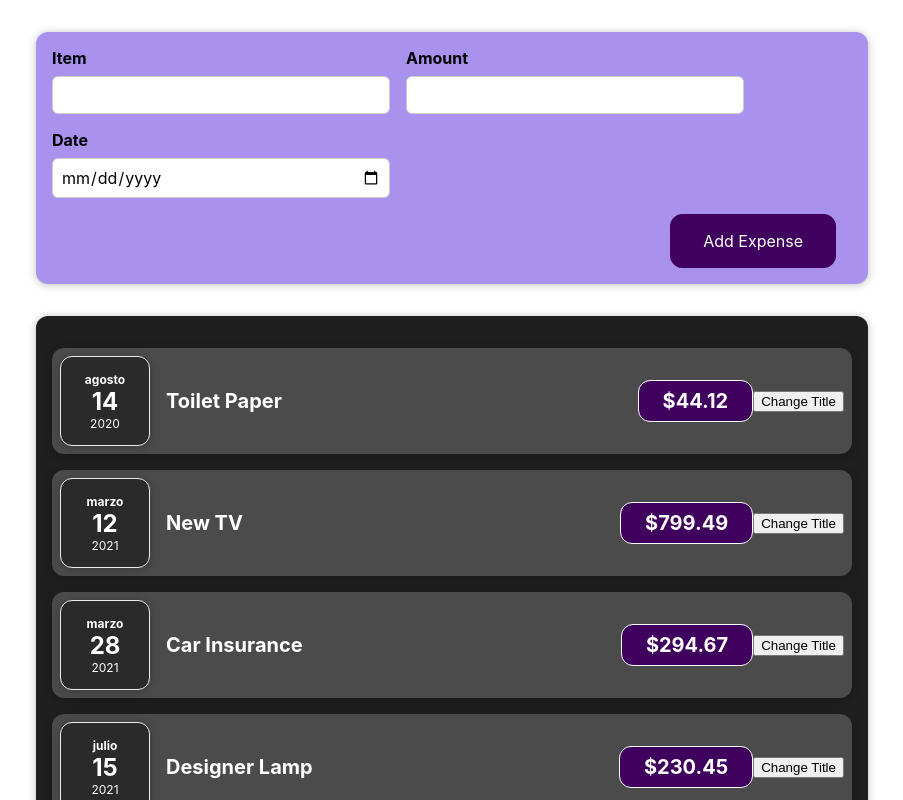
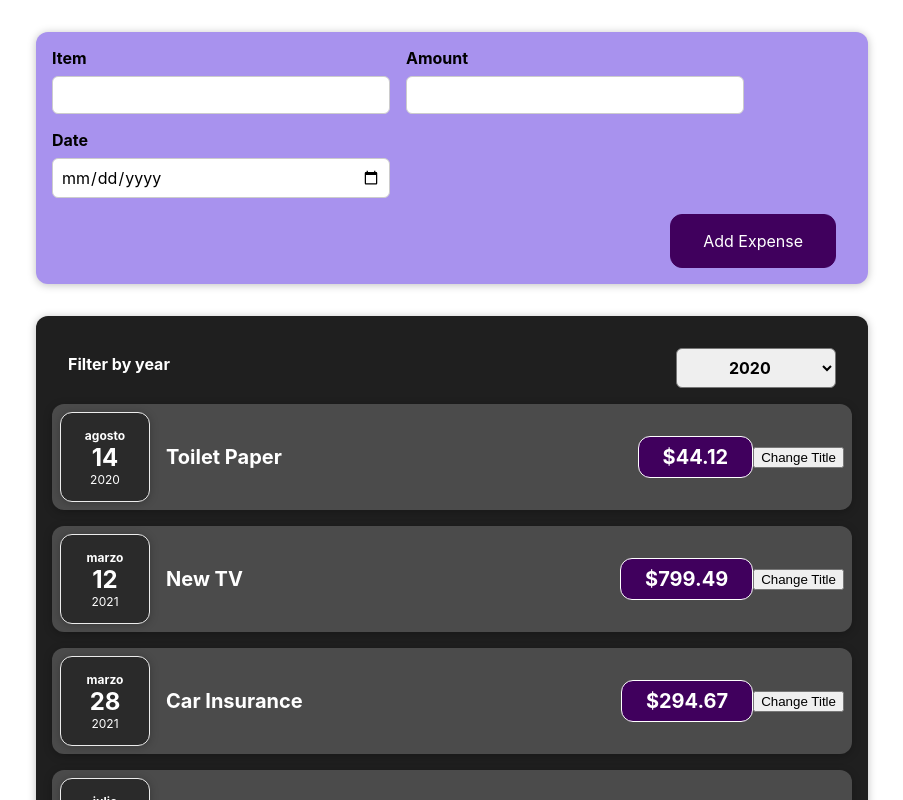
Before and after one commit to ifirestone/expenses-demo, a React (Create React App) app: page / in a window 1280 px wide. Shown: the top 800 px of the page, without its empty margins (188-1091 px from the left). Built offline with nearby package versions, Linux system fonts and the light colour scheme.

Commit message:
Passing data UP to Parent

```diff
--- a/src/components/expenses/Expenses.js
+++ b/src/components/expenses/Expenses.js
@@ -1,10 +1,19 @@
 import "./Expenses.css";
 import ExpenseItem from "./ExpenseItem";
+import ExpensesFilter from "./ExpensesFilter";
+import { useState } from "react";
 import Card from "../layouts/Card";
 
 const Expenses = (props) => {
+  const [year, setYear] = useState("2020");
+
+  const filterChangeHandler = (selectedYear) => {
+    setYear(selectedYear);
+  };
+
   return (
     <Card className="expenses">
+      <ExpensesFilter selected={year} onChangeFilter={filterChangeHandler} />
       <ExpenseItem
         title={props.items[0].title}
         amount={props.items[0].amount}
--- /dev/null
+++ b/src/components/expenses/ExpensesFilter.css
@@ -0,0 +1,24 @@
+.expenses-filter {
+  color: white;
+  padding: 0 1rem;
+}
+
+.expenses-filter__control {
+  display: flex;
+  width: 100%;
+  align-items: center;
+  justify-content: space-between;
+  margin: 1rem 0;
+}
+
+.expenses-filter label {
+  font-weight: bold;
+  margin-bottom: 0.5rem;
+}
+
+.expenses-filter select {
+  font: inherit;
+  padding: 0.5rem 3rem;
+  font-weight: bold;
+  border-radius: 6px;
+}
--- /dev/null
+++ b/src/components/expenses/ExpensesFilter.js
@@ -0,0 +1,24 @@
+import React from "react";
+
+import "./ExpensesFilter.css";
+
+const ExpensesFilter = (props) => {
+  const dropDownChangeHandler = (event) => {
+    props.onChangeFilter(event.target.value);
+  };
+  return (
+    <div className="expenses-filter">
+      <div className="expenses-filter__control">
+        <label>Filter by year</label>
+        <select value={props.selected} onChange={dropDownChangeHandler}>
+          <option value="2022">2022</option>
+          <option value="2021">2021</option>
+          <option value="2020">2020</option>
+          <option value="2019">2019</option>
+        </select>
+      </div>
+    </div>
+  );
+};
+
+export default ExpensesFilter;
```
Also changed, not shown: src/components/StartPoint.js (deleted, +0 -25 lines).
